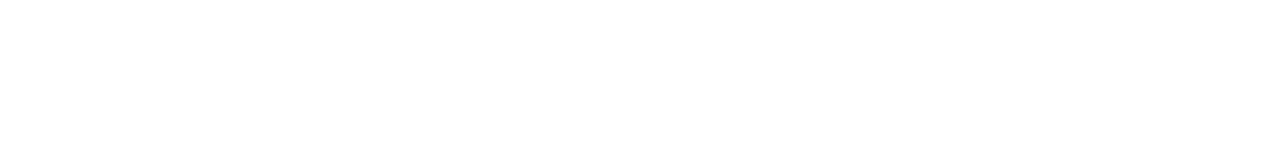
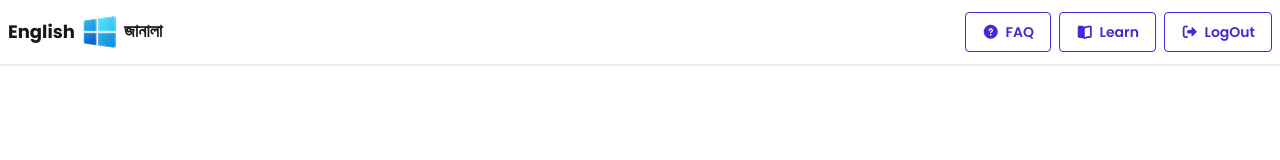
Before and after one commit to Shofiul99/English-Janala, a plain HTML site: page index.html in a window 1280 px wide. Drawn offline with nearby package versions, Linux system fonts and the light colour scheme.

Commit message:
Navbar design

```diff
--- a/index.html
+++ b/index.html
@@ -1,5 +1,6 @@
 <!doctype html>
 <html lang="en">
+
 <head>
   <meta charset="UTF-8" />
   <meta name="viewport" content="width=device-width, initial-scale=1.0" />
@@ -7,29 +8,56 @@
   <link rel="shortcut icon" href="./assets/logo.png" type="image/x-icon" />
 
   <!-- Daisy UI -->
-    <link
-      href="https://cdn.jsdelivr.net/npm/daisyui@5"
-      rel="stylesheet"
-      type="text/css"
-    />
+  <link href="https://cdn.jsdelivr.net/npm/daisyui@5" rel="stylesheet" type="text/css" />
   <script src="https://cdn.jsdelivr.net/npm/@tailwindcss/browser@4"></script>
 
   <!-- Font Awsome -->
-    <link
-      rel="stylesheet"
-      href="https://cdnjs.cloudflare.com/ajax/libs/font-awesome/7.3.1/css/all.css"
+  <link rel="stylesheet" href="https://cdnjs.cloudflare.com/ajax/libs/font-awesome/7.3.1/css/all.css"
     integrity="sha512-x9WwyMYBnlXMNQ6kQ/Lyzu1NqIhLQKL5Oq6xByfXuRj7s9CskyCbLv/1IjqzJmXwFXWr0ov6jBV7Qbc0hh9nHg=="
-      crossorigin="anonymous"
-      referrerpolicy="no-referrer"
-    />
+    crossorigin="anonymous" referrerpolicy="no-referrer" />
 
   <!-- Google Font -->
   <link rel="preconnect" href="https://fonts.googleapis.com" />
   <link rel="preconnect" href="https://fonts.gstatic.com" crossorigin />
   <link
     href="https://fonts.googleapis.com/css2?family=Hind+Siliguri:wght@300;400;500;600;700&family=Poppins:ital,wght@0,100;0,200;0,300;0,400;0,500;0,600;0,700;0,800;0,900;1,100;1,200;1,300;1,400;1,500;1,600;1,700;1,800;1,900&display=swap"
-      rel="stylesheet"
-    />
+    rel="stylesheet" />
+
+  <!-- Stylesheet  -->
+  <link rel="stylesheet" href="styles/style.css" />
 </head>
-  <body></body>
+
+<body>
+  <header>
+    <div class="navbar bg-base-100 shadow-sm">
+      <div class="navbar-start">
+        <div class="dropdown">
+          <div tabindex="0" role="button" class="btn btn-ghost lg:hidden">
+            <svg aria-label="Menu" xmlns="http://www.w3.org/2000/svg" class="h-5 w-5" fill="none" viewBox="0 0 24 24"
+              stroke="currentColor">
+              <path stroke-linecap="round" stroke-linejoin="round" stroke-width="2" d="M4 6h16M4 12h8m-8 6h16" />
+            </svg>
+          </div>
+          <ul tabindex="-1" class="menu menu-sm dropdown-content bg-base-100 rounded-box z-1 mt-3 w-52 p-2 shadow gap-2">
+            <a href="#"><i class="fa-solid fa-circle-question"></i>FAQ</a>
+            <a href="#"><i class="fa-solid fa-book-open"></i>Learn</a>
+            <a href="#"><i class="fa-solid fa-right-from-bracket"></i>LogOut</a>
+          </ul>
+        </div>
+        <div class="flex items-center gap-1">
+          <span class="font-bold text-lg">English</span>
+          <img src="./assets/logo.png" alt="window-logo">
+          <span class="font-bangla font-semibold text-lg">জানালা</span>
+        </div>
+      </div>
+      <div class="navbar-end hidden lg:flex gap-2">
+        <a href="#" class="btn btn-outline btn-primary"><i class="fa-solid fa-circle-question"></i>FAQ</a>
+        <a href="#" class="btn btn-outline btn-primary"><i class="fa-solid fa-book-open"></i>Learn</a>
+        <a href="#" class="btn btn-outline btn-primary"><i class="fa-solid fa-right-from-bracket"></i>LogOut</a>
+        </ul>
+      </div>
+    </div>
+  </header>
+</body>
+
 </html>
```
Lines whose indentation alone changed are shown as unchanged.
